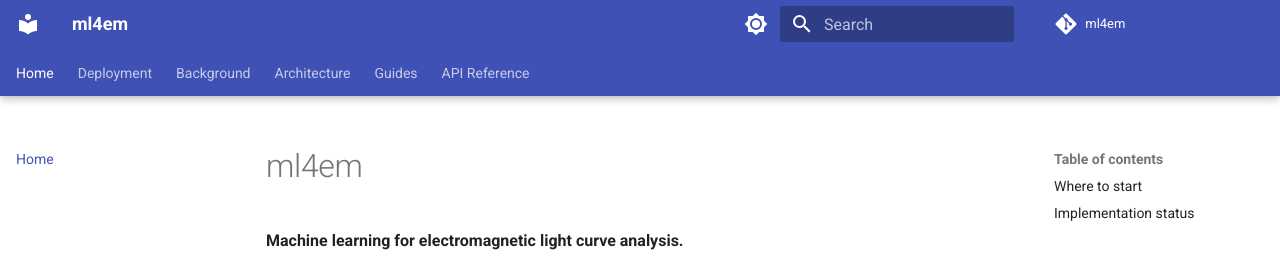
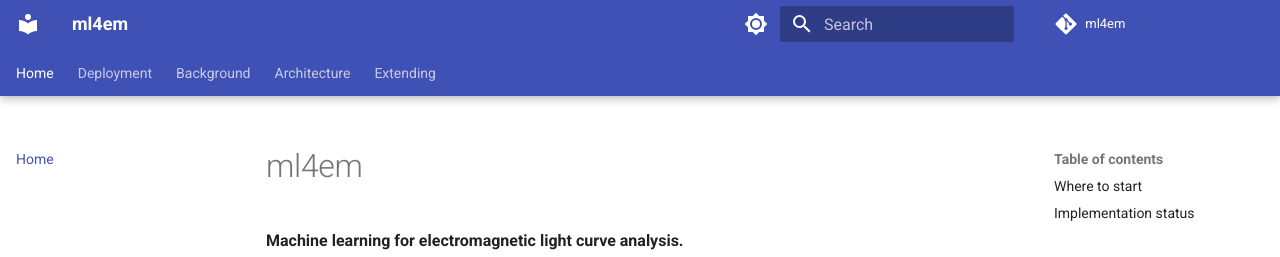
Before and after one commit to ManiacUrgency42/ml4em, an MkDocs documentation site: the page built from docs/index.md, in a window 1280 px wide. Shown: the top 257 px of the page. Built offline with MkDocs 1.6.1 and Material for MkDocs 9.7.7, drawn with Linux system fonts in a browser that asks for light colours; comment, search, counter and statistics services are not loaded; part of the change alters nothing that is shown.

Commit message:
docs: rename Guides to Extending, remove API Reference
Co-Authored-By: Claude Sonnet 4.6 <noreply@anthropic.com>

```diff
--- a/mkdocs.yml
+++ b/mkdocs.yml
@@ -99,19 +99,8 @@ nav:
       - Training: layers/training.md
       - Inference: layers/inference.md
 
-  - Guides:
+  - Extending:
     - Add a Data Source: guides/add-data-source.md
     - Add an Extractor: guides/add-extractor.md
     - Add a Model: guides/add-model.md
     - Preparing Labels: guides/label-preparation.md
-
-
-  - API Reference:
-    - Types: api/types.md
-    - Constants: api/constants.md
-    - Config: api/config.md
-    - Data: api/data.md
-    - Features: api/features.md
-    - Models: api/models.md
-    - Training: api/training.md
-    - Inference: api/inference.md
```
